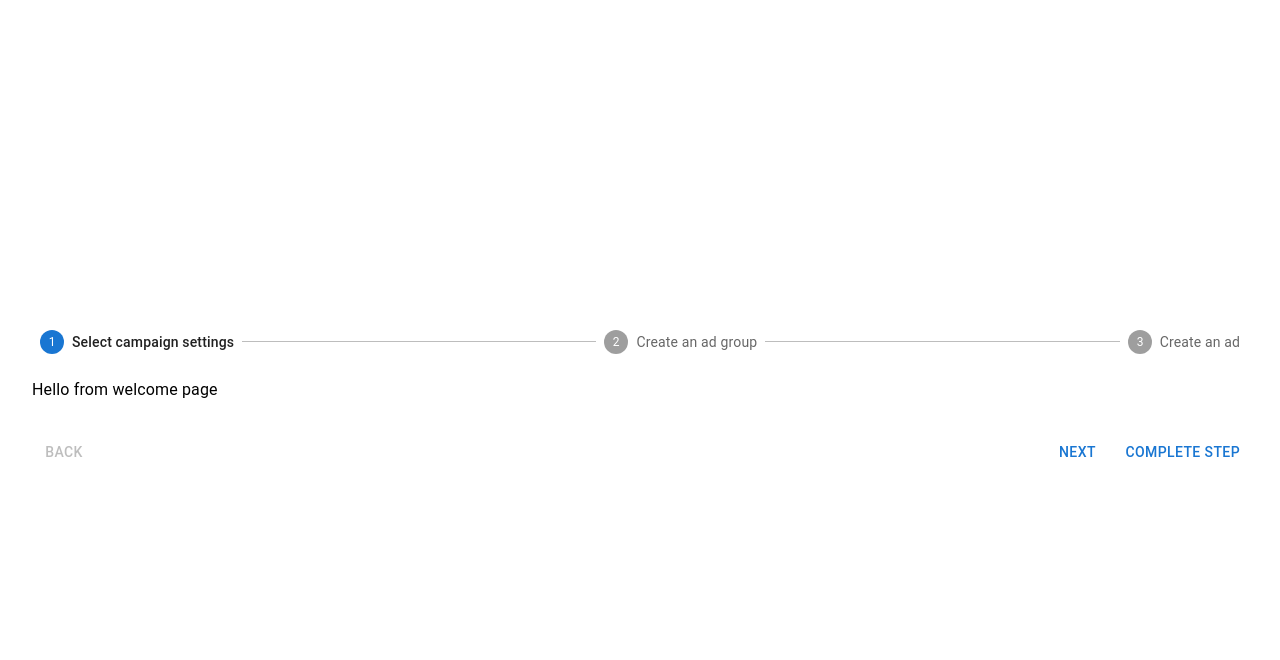
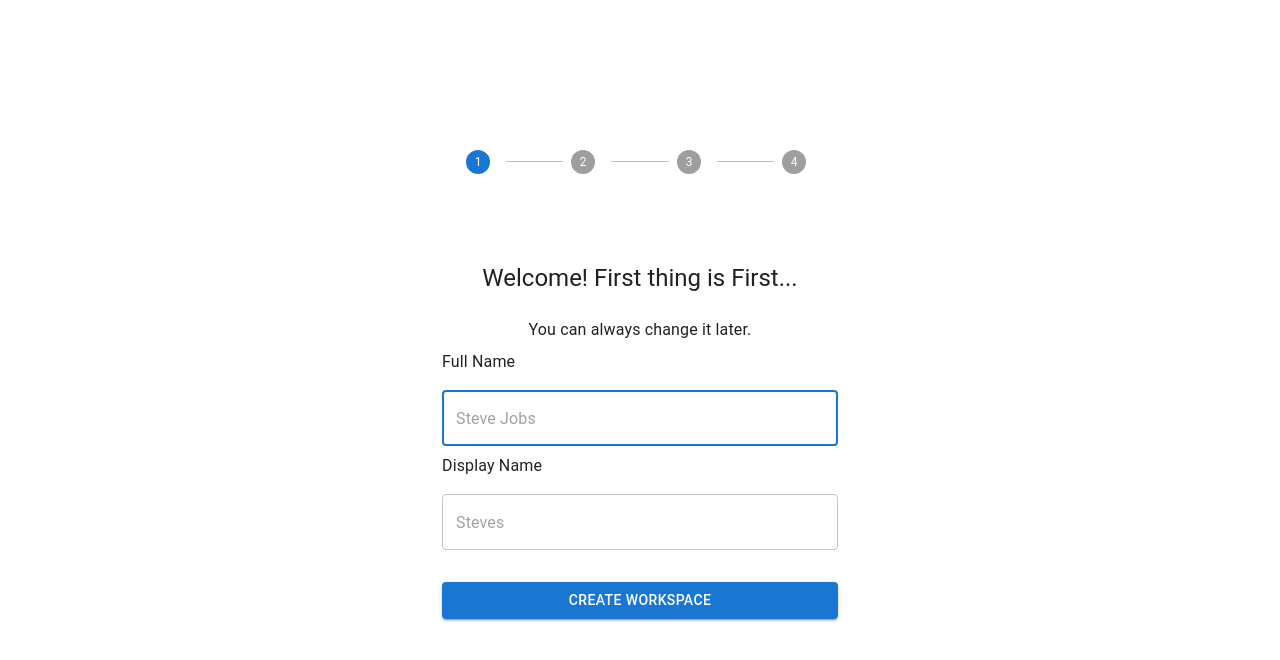
Before and after one commit to nandhinik08/Onboarding-React, a Next.js app: page /onboarding in a window 1280 px wide. Shown: the top 660 px of the page. Built offline with nearby package versions, Linux system fonts and the light colour scheme.

Commit message:
add first page form

```diff
--- /dev/null
+++ b/src/components/firstpage.js
@@ -0,0 +1,105 @@
+import * as React from "react";
+import Avatar from "@mui/material/Avatar";
+import Button from "@mui/material/Button";
+import CssBaseline from "@mui/material/CssBaseline";
+import TextField from "@mui/material/TextField";
+import FormControlLabel from "@mui/material/FormControlLabel";
+import Checkbox from "@mui/material/Checkbox";
+import Link from "@mui/material/Link";
+import Grid from "@mui/material/Grid";
+import Box from "@mui/material/Box";
+import LockOutlinedIcon from "@mui/icons-material/LockOutlined";
+import Typography from "@mui/material/Typography";
+import Container from "@mui/material/Container";
+import { createTheme, ThemeProvider } from "@mui/material/styles";
+
+function Copyright(props) {
+  return (
+    <Typography
+      variant="body2"
+      color="text.secondary"
+      align="center"
+      {...props}
+    >
+      {"Copyright © "}
+      <Link color="inherit" href="https://mui.com/">
+        Your Website
+      </Link>{" "}
+      {new Date().getFullYear()}
+      {"."}
+    </Typography>
+  );
+}
+
+const theme = createTheme();
+
+export default function FirstPage(props) {
+  const handleSubmit = (event) => {
+    event.preventDefault();
+    const data = new FormData(event.currentTarget);
+    console.log({
+      email: data.get("email"),
+      password: data.get("password"),
+    });
+  };
+
+  return (
+    <ThemeProvider theme={theme}>
+      <Container component="main" maxWidth="xs">
+        <CssBaseline />
+        <Box
+          sx={{
+            marginTop: 8,
+            display: "flex",
+            flexDirection: "column",
+            alignItems: "center",
+          }}
+        >
+          <Typography component="h1" variant="h5">
+            Welcome! First thing is First...
+          </Typography>
+          <br />
+          <Typography component="p" variant="p">
+            You can always change it later.
+          </Typography>
+          <Box
+            component="form"
+            onSubmit={handleSubmit}
+            noValidate
+            sx={{ mt: 1 }}
+          >
+            <label>Full Name</label>
+            <TextField
+              margin="normal"
+              fullWidth
+              id="FName"
+              name="FName"
+              placeholder="Steve Jobs"
+              autoFocus
+            />
+            <label>Display Name</label>
+            <TextField
+              margin="normal"
+              fullWidth
+              id="DName"
+              name="DName"
+              placeholder="Steves"
+            />
+
+            <Button
+              type="submit"
+              fullWidth
+              variant="contained"
+              sx={{ mt: 3, mb: 2 }}
+              onClick={() => {
+                props.handleNext();
+              }}
+            >
+              Create Workspace
+            </Button>
+          </Box>
+        </Box>
+      </Container>
+    </ThemeProvider>
+  );
+}
--- a/src/components/stepper.js
+++ b/src/components/stepper.js
@@ -5,15 +5,14 @@ import Step from "@mui/material/Step";
 import StepButton from "@mui/material/StepButton";
 import Button from "@mui/material/Button";
 import Typography from "@mui/material/Typography";
-import Welcome from "./welcome";
+import FirstPage from "./firstpage";
 
 import { useState, useEffect } from "react";
+import Home from "./home";
+import Planning from "./planning";
+import Final from "./final";
 
-const steps = [
-  "Select campaign settings",
-  "Create an ad group",
-  "Create an ad",
-];
+const steps = ["", "", "", ""];
 
 export default function HorizontalNonLinearStepper() {
   const [activeStep, setActiveStep] = useState(0);
@@ -67,6 +66,7 @@ export default function HorizontalNonLinearStepper() {
 
   return (
     <Box sx={{ width: "100%" }}>
+      <Box sx={{ width: "30%", margin: "auto" }}>
         <Stepper nonLinear activeStep={activeStep}>
           {steps.map((label, index) => (
             <Step key={label} completed={completed[index]}>
@@ -76,6 +76,7 @@ export default function HorizontalNonLinearStepper() {
             </Step>
           ))}
         </Stepper>
+      </Box>
       <div>
         {allStepsCompleted() ? (
           <React.Fragment>
@@ -90,37 +91,19 @@ export default function HorizontalNonLinearStepper() {
         ) : (
           <React.Fragment>
             <Typography sx={{ mt: 2, mb: 1, py: 1 }}>
-              {activeStep == 0 ? <Welcome></Welcome> : "no touch"}
+              {activeStep == 0 ? (
+                <FirstPage handleNext={handleNext}></FirstPage>
+              ) : (
+                ""
+              )}
+              {activeStep == 1 ? <Home handleNext={handleNext}></Home> : ""}
+              {activeStep == 2 ? (
+                <Planning handleNext={handleNext}></Planning>
+              ) : (
+                ""
+              )}
+              {activeStep == 3 ? <Final handleNext={handleNext}></Final> : ""}
             </Typography>
-            <Box sx={{ display: "flex", flexDirection: "row", pt: 2 }}>
-              <Button
-                color="inherit"
-                disabled={activeStep === 0}
-                onClick={handleBack}
-                sx={{ mr: 1 }}
-              >
-                Back
-              </Button>
-              <Box sx={{ flex: "1 1 auto" }} />
-              <Button onClick={handleNext} sx={{ mr: 1 }}>
-                Next
-              </Button>
-              {activeStep !== steps.length &&
-                (completed[activeStep] ? (
-                  <Typography
-                    variant="caption"
-                    sx={{ display: "inline-block" }}
-                  >
-                    Step {activeStep + 1} already completed
-                  </Typography>
-                ) : (
-                  <Button onClick={handleComplete}>
-                    {completedSteps() === totalSteps() - 1
-                      ? "Finish"
-                      : "Complete Step"}
-                  </Button>
-                ))}
-            </Box>
           </React.Fragment>
         )}
       </div>
--- a/src/components/welcome.js
+++ /dev/null
@@ -1,3 +0,0 @@
-export default function Welcome() {
-  return <div>Hello from welcome page</div>;
-}
```
Lines whose indentation alone changed are shown as unchanged.
